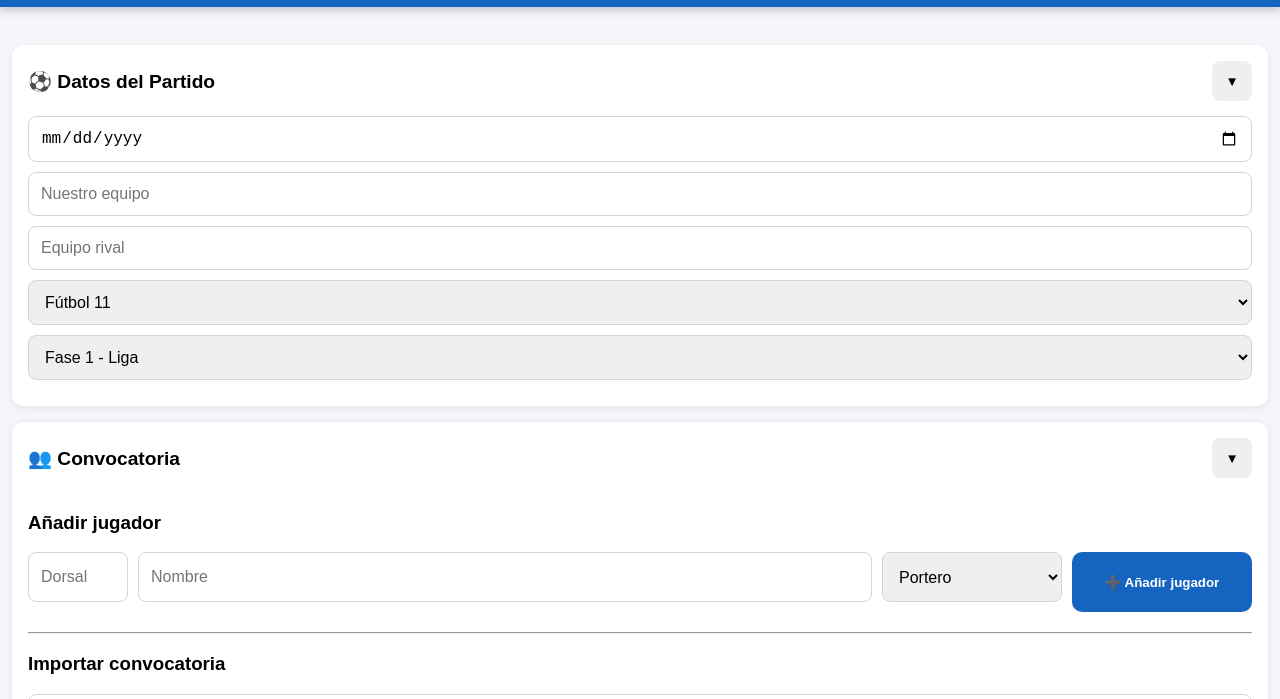
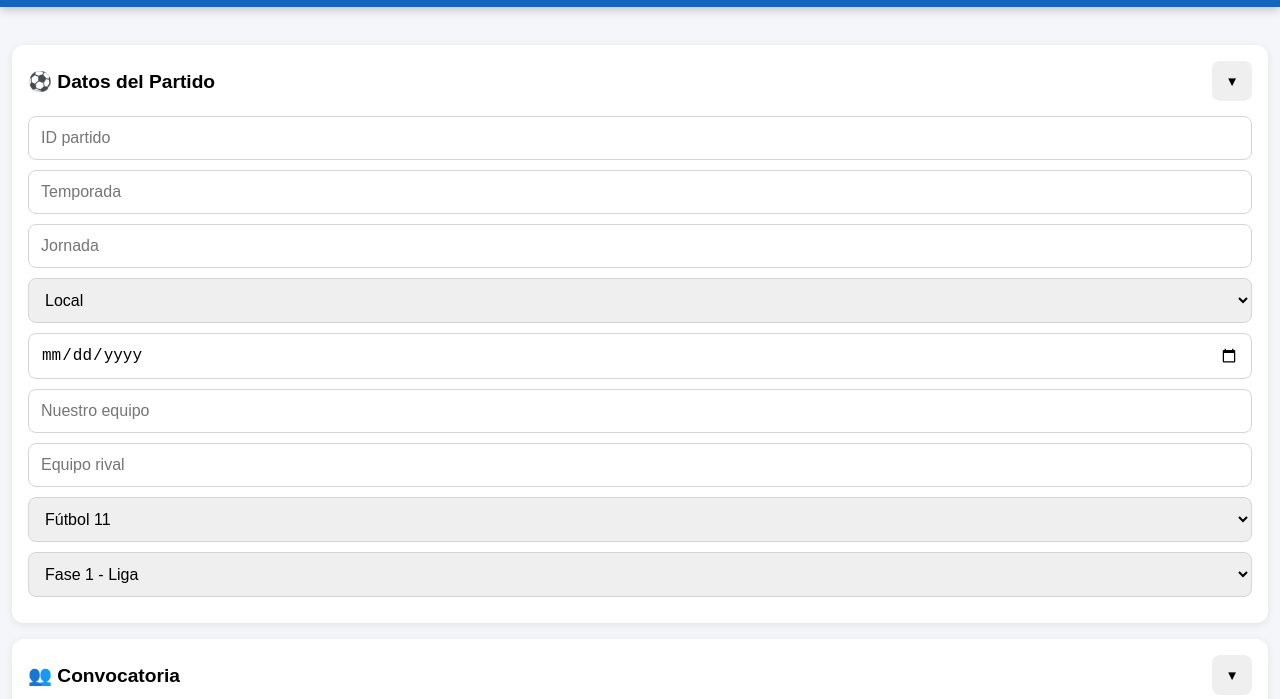
Before and after one commit to toni-riso/datatalk, a plain HTML site: page cliente/index.html in a window 1280 px wide. Shown: the part 50-749 px from the top of the page. Drawn offline with Linux system fonts and the light colour scheme.

Commit message:
Add files via upload

```diff
--- a/cliente/index.html
+++ b/cliente/index.html
@@ -40,6 +40,13 @@
             <button class="collapse-btn" data-target="matchContent">▼</button>
         </div>
         <div id="matchContent" class="section-content">
+            <input type="text" id="matchId" placeholder="ID partido">
+            <input type="text" id="season"  placeholder="Temporada">
+            <input type="text" id="round"  placeholder="Jornada">
+            <select id="venue">
+                <option value="home" > Local </option>
+                <option value="away"> Visitante </option>
+            </select>
             <input type="date" id="matchDate">
             <input type="text" id="homeTeam"  placeholder="Nuestro equipo">
             <input type="text" id="awayTeam" placeholder="Equipo rival">
```
